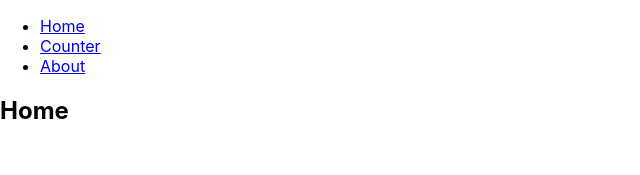
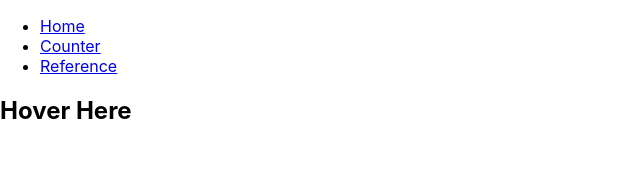
Before and after one commit to Jahid99/react-typescript-js-research, a React (Create React App) app: page /reference in a window 1280 px wide. Shown: the top 175 px of the page, without its empty margins (0-640 px from the left). Built offline with nearby package versions, Linux system fonts and the light colour scheme.

Commit message:
React Reference Example on hover tested

```diff
--- a/src/App.css
+++ b/src/App.css
@@ -36,3 +36,7 @@
     transform: rotate(360deg);
   }
 }
+
+#myDiv{
+  width:156px;
+}
--- a/src/App.tsx
+++ b/src/App.tsx
@@ -1,5 +1,7 @@
 import React from "react";
 import CounterIndex from "./CounterIndex";
+import Reference from "./Reference";
+import './App.css';
 import {
   BrowserRouter as Router,
   Switch,
@@ -20,13 +22,13 @@ export default function App() {
               <Link to="/counter">Counter</Link>
             </li>
             <li>
-              <Link to="/about">About</Link>
+              <Link to="/reference">Reference</Link>
             </li>
           </ul>
         </nav>
         <Switch>
-          <Route path="/about">
-            <About />
+          <Route path="/reference">
+            <Reference />
           </Route>
           <Route path="/counter">
             <CounterIndex />
@@ -43,7 +45,3 @@ export default function App() {
 function Home() {
   return <h2>Home</h2>;
 }
-
-function About() {
-  return <h2>About</h2>;
-}
--- /dev/null
+++ b/src/Reference.tsx
@@ -0,0 +1,46 @@
+import React, { Component } from "react";
+import {
+  BrowserRouter as Router,
+  Switch,
+  Route,
+  Link
+} from "react-router-dom";
+
+// props
+// hooks
+// render props
+
+
+
+export default class Reference extends Component {
+
+    tooltip: HTMLElement | null;
+    constructor(props: any) {
+        super(props);
+        this.tooltip = null;
+      }
+    handleBoxToggle = (e: any) => {
+        if (this.tooltip !== null) {
+            console.log(this.tooltip);
+            const tooltipDataName = this.tooltip.childNodes[1] as HTMLElement;
+            tooltipDataName.innerHTML = "HELLO"
+        }
+      };
+
+    render() {
+
+        return (
+            <div>
+              <h2 id="myDiv" onMouseEnter={this.handleBoxToggle} >Hover Here</h2>
+                <div className="ui-chart-tooltip"  ref={ref => (this.tooltip = ref)}>
+                    <div className="tooltip-date"></div>
+                    <div className="tooltip-data-name"></div>
+                </div>
+            </div>
+          );
+
+    }
+
+
+
+};
```
